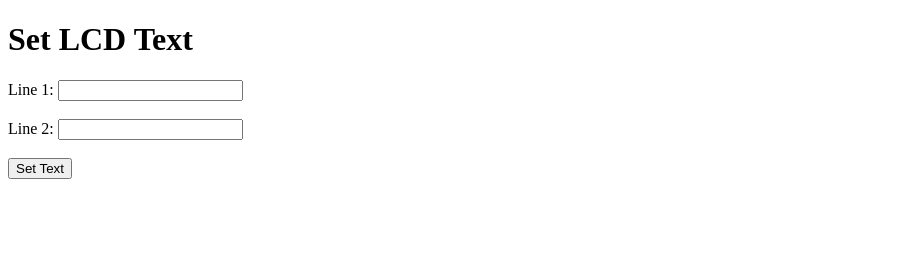
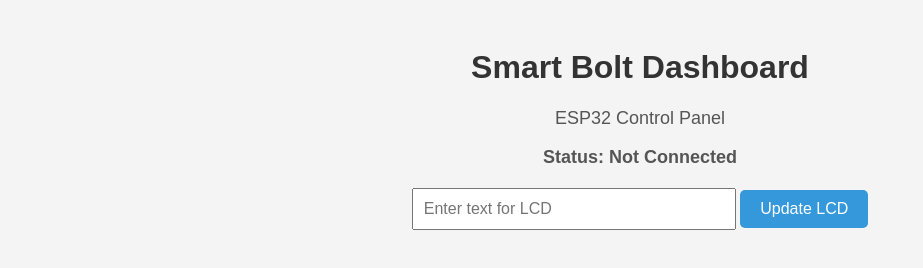
Before and after one commit to wahyuimanullah12/smartbolt, a plain HTML site: page index.html in a window 1280 px wide. Shown: the whole page, without its empty margins (0-923 px from the left). Drawn offline with Linux system fonts and the light colour scheme.

Commit message:
Add files via upload

```diff
--- a/index.html
+++ b/index.html
@@ -3,20 +3,89 @@
 <head>
   <meta charset="UTF-8">
   <meta name="viewport" content="width=device-width, initial-scale=1.0">
-  <title>ESP32 LCD Control</title>
+  <title>Smart Bolt</title>
+  <style>
+    body {
+      font-family: Arial, sans-serif;
+      text-align: center;
+      background-color: #f4f4f4;
+      padding: 20px;
+    }
+
+    h1 {
+      color: #333;
+    }
+
+    p {
+      font-size: 18px;
+      color: #555;
+    }
+
+    .status {
+      font-size: 20px;
+      color: #2ecc71;
+      font-weight: bold;
+    }
+
+    .input-container {
+      margin-top: 20px;
+    }
+
+    input[type="text"] {
+      padding: 10px;
+      font-size: 16px;
+      width: 80%;
+      max-width: 300px;
+    }
+
+    button {
+      padding: 10px 20px;
+      font-size: 16px;
+      cursor: pointer;
+      background-color: #3498db;
+      color: white;
+      border: none;
+      border-radius: 5px;
+    }
+
+    button:hover {
+      background-color: #2980b9;
+    }
+  </style>
 </head>
 <body>
-  <h1>Set LCD Text</h1>
+  <h1>Smart Bolt Dashboard</h1>
+  <p>ESP32 Control Panel</p>
 
-  <form action="/setText" method="GET">
-    <label for="line1">Line 1:</label>
-    <input type="text" id="line1" name="line1" required><br><br>
+  <div class="status">
+    <p id="statusText">Status: Not Connected</p>
+  </div>
 
-    <label for="line2">Line 2:</label>
-    <input type="text" id="line2" name="line2" required><br><br>
+  <div class="input-container">
+    <input type="text" id="lcdText" placeholder="Enter text for LCD" />
+    <button onclick="sendToESP32()">Update LCD</button>
+  </div>
 
-    <input type="submit" value="Set Text">
-  </form>
+  <script>
+    // Fungsi untuk mengirim data ke ESP32
+    function sendToESP32() {
+      var lcdText = document.getElementById("lcdText").value;
 
+      // Jika ada teks yang dimasukkan
+      if (lcdText) {
+        fetch(`http://192.168.1.100/update?text=${lcdText}`, { // Ganti dengan IP ESP32
+          method: 'GET'
+        })
+        .then(response => response.text())
+        .then(data => {
+          console.log(data);
+          document.getElementById("statusText").innerText = "Status: " + data;  // Menampilkan status pada halaman web
+        })
+        .catch(error => console.error('Error:', error));
+      } else {
+        alert("Please enter text to display.");
+      }
+    }
+  </script>
 </body>
 </html>
```
